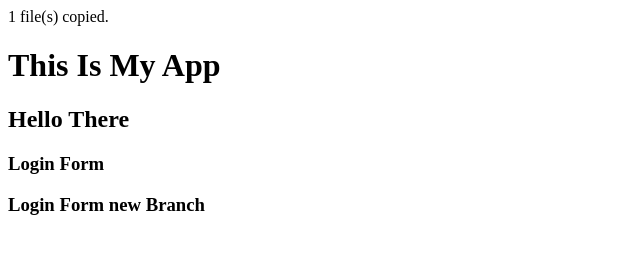
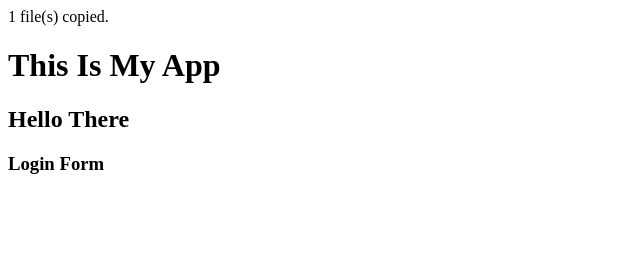
Before and after one commit to itsasm/myappsample, a plain HTML site: page index.html in a window 1280 px wide. Shown: the whole page, without its empty margins (0-640 px from the left). Drawn offline with Linux system fonts and the light colour scheme.

Commit message:
Revert "modified index.html"
This reverts commit c1275267485c5f3d52356bc59b95c6b5fb26c988.

```diff
--- a/index.html
+++ b/index.html
@@ -7,6 +7,5 @@
 		<h1>This Is My App</h1>
 		<h2>Hello There </h2>
 		<h3>Login Form </h3>
-		<h3>Login Form new Branch</h3>
 	</body>
 </html>
```
